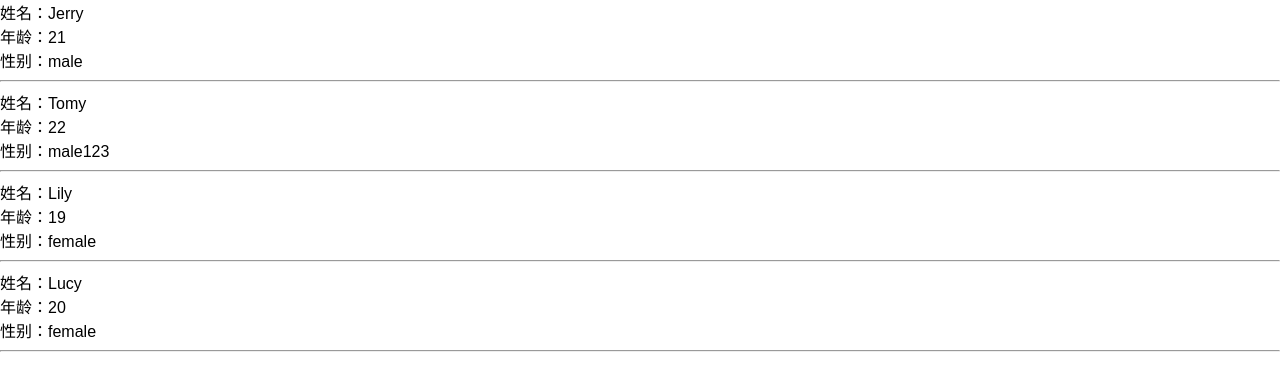
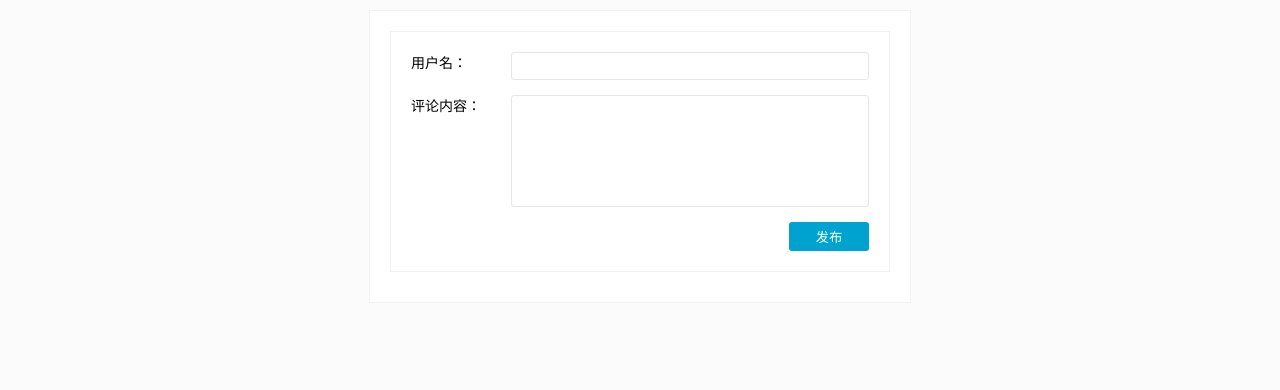
Before and after one commit to sycoco/practice-set, a React (Create React App) app in the folder my-app/: page / in a window 1280 px wide. Shown: the top 390 px of the page. Built offline with nearby package versions, Linux system fonts and the light colour scheme.

Commit message:
评论功能

```diff
--- /dev/null
+++ b/my-app/src/Comment.js
@@ -0,0 +1,16 @@
+import React, { Component } from 'react'
+
+class Comment extends Component {
+    render () {
+        return (
+            <div className='comment'>
+                <div className='comment-user'>
+                    <span>{this.props.comment.username} </span>：
+                </div>
+                <p>{this.props.comment.content}</p>
+            </div>
+        )
+    }
+}
+
+export default Comment
--- /dev/null
+++ b/my-app/src/CommentApp.js
@@ -0,0 +1,28 @@
+import React, { Component } from 'react'
+import CommentInput from './CommentInput'
+import CommentList from './CommentList'
+
+class CommentApp extends Component {
+    constructor() {
+        super();
+        this.state = {
+            comments: []
+        }
+    }
+    handleSubmitComment (comment) {
+        this.state.comments.push(comment);
+        this.setState({
+            comments: this.state.comments
+        })
+    }
+    render() {
+        return (
+            <div className='wrapper'>
+                <CommentInput onSubmit={this.handleSubmitComment.bind(this)}/>
+                <CommentList comments={this.state.comments}/>
+            </div>
+        )
+    }
+}
+
+export default CommentApp
--- /dev/null
+++ b/my-app/src/CommentInput.js
@@ -0,0 +1,55 @@
+import React, { Component } from 'react'
+
+class CommentInput extends Component {
+    constructor() {
+        super();
+        this.state= {
+            username: '',
+            content: ''
+        }
+        console.log(this,'this.props---constructor');
+    }
+    handleUsernameChange (event) {
+        this.setState({
+            username: event.target.value
+        })
+    }
+    handleContentChange (event) {
+        this.setState({
+            content: event.target.value
+        })
+    }
+    handleSubmit () {
+        if (this.props.onSubmit) {
+            const { username, content } = this.state;
+            this.props.onSubmit({username, content})
+        }
+        this.setState({ content: '' })
+    }
+    render() {
+        return (
+            <div className='comment-input'>
+                <div className='comment-field'>
+                    <span className='comment-field-name'>用户名：</span>
+                    <div className='comment-field-input'>
+                        <input value={this.state.username}
+                               onChange={this.handleUsernameChange.bind(this)} />
+                    </div>
+                </div>
+                <div className='comment-field'>
+                    <span className='comment-field-name'>评论内容：</span>
+                    <div className='comment-field-input'>
+                        <textarea value={this.state.content} onChange={this.handleContentChange.bind(this)}/>
+                    </div>
+                </div>
+                <div className='comment-field-button'>
+                    <button onClick={this.handleSubmit.bind(this)}>
+                        发布
+                    </button>
+                </div>
+            </div>
+        )
+    }
+}
+
+export default CommentInput
--- /dev/null
+++ b/my-app/src/CommentList.js
@@ -0,0 +1,17 @@
+import React, { Component } from 'react'
+import Comment from './Comment'
+
+class CommentList extends Component {
+    static defaultProps = {
+        comments: []
+    }
+    render() {
+        return (
+            <div>
+                {this.props.comments.map((comment, i) => <Comment comment={comment} key={i} />)}
+            </div>
+        )
+    }
+}
+
+export default CommentList
--- a/my-app/src/index.css
+++ b/my-app/src/index.css
@@ -2,4 +2,103 @@
   margin: 0;
   padding: 0;
   font-family: sans-serif;
+  background-color: #fbfbfb;
 }
+
+.wrapper {
+  width: 500px;
+  margin: 10px auto;
+  font-size: 14px;
+  background-color: #fff;
+  border: 1px solid #f1f1f1;
+  padding: 20px;
+}
+
+/* 评论框样式 */
+.comment-input {
+  background-color: #fff;
+  border: 1px solid #f1f1f1;
+  padding: 20px;
+  margin-bottom: 10px;
+}
+
+.comment-field {
+  margin-bottom: 15px;
+  display: flex;
+}
+
+.comment-field .comment-field-name {
+  display: flex;
+  flex-basis: 100px;
+  font-size: 14px;
+}
+
+.comment-field .comment-field-input {
+  display: flex;
+  flex: 1;
+}
+
+.comment-field-input input,
+.comment-field-input textarea {
+  border: 1px solid #e6e6e6;
+  border-radius: 3px;
+  padding: 5px;
+  outline: none;
+  font-size: 14px;
+  resize: none;
+  flex: 1;
+}
+
+.comment-field-input textarea {
+  height: 100px;
+}
+
+.comment-field-button {
+  display: flex;
+  justify-content: flex-end;
+}
+
+.comment-field-button button {
+  padding: 5px 10px;
+  width: 80px;
+  border: none;
+  border-radius: 3px;
+  background-color: #00a3cf;
+  color: #fff;
+  outline: none;
+  cursor: pointer;
+}
+
+.comment-field-button button:active {
+  background: #13c1f1;
+}
+
+/* 评论列表样式 */
+.comment-list {
+  background-color: #fff;
+  border: 1px solid #f1f1f1;
+  padding: 20px;
+}
+
+/* 评论组件样式 */
+.comment {
+  display: flex;
+  border-bottom: 1px solid #f1f1f1;
+  margin-bottom: 10px;
+  padding-bottom: 10px;
+  min-height: 50px;
+}
+
+.comment .comment-user {
+  flex-shrink: 0;
+}
+
+.comment span {
+  color: #00a3cf;
+  font-style: italic;
+}
+
+.comment p {
+  margin: 0;
+  /*text-indent: 2em;*/
+}
--- a/my-app/src/index.js
+++ b/my-app/src/index.js
@@ -1,93 +1,9 @@
-import React, { Component } from 'react'
+import React from 'react'
 import ReactDOM from 'react-dom'
+import CommentApp from './CommentApp'
 import './index.css'
 
-class Header extends Component {
-    render () {
-        return (
-            <div>
-                <Title/>
-                <LikeButton wordings={{likedText: '已赞1', unlikedText: '赞2'}}
-                            onClick={() => console.log('Click on like button!')}/>
-            </div>
-        )
-    }
-}
-class Title extends Component {
-    handleClickOnTitle (word,e) {
-        console.log(this,word);
-    }
-    render () {
-        return (
-            <h1 onClick={this.handleClickOnTitle.bind(this,'hello')}>React title 小书</h1>
-        )
-    }
-}
-class Main extends Component {
-    render () {
-        return (
-            <p>this is main</p>
-        )
-    }
-}
-class Footer extends Component {
-    render () {
-        return (
-            <p>this is Footer</p>
-        )
-    }
-}
-class Wrapper extends Component {
-    render(){
-        return(
-            <div>
-                <Header/>
-                <Main/>
-                <Footer/>
-            </div>
-        )
-    }
-}
-class LikeButton extends Component {
-    constructor () {
-        super();
-        this.state = { isLiked: false , isSelected: false}
-    }
-
-    handleClickOnLikeButton () {
-        this.setState({
-            isLiked: !this.state.isLiked,
-            isSelected: !this.state.isSelected
-        });
-        if (this.props.onClick) {
-            this.props.onClick();
-        }
-    }
-
-    render () {
-        const users = [
-            { username: 'Jerry', age: 21, gender: 'male' },
-            { username: 'Tomy', age: 22, gender: 'male123' },
-            { username: 'Lily', age: 19, gender: 'female' },
-            { username: 'Lucy', age: 20, gender: 'female' }
-        ];
-        return (
-            <div>
-                {users.map((user) => {
-                    return (
-                        <div>
-                            <div>姓名：{user.username}</div>
-                            <div>年龄：{user.age}</div>
-                            <div>性别：{user.gender}</div>
-                            <hr />
-                        </div>
-                    )
-                })}
-            </div>
-        )
-    }
-}
 ReactDOM.render(
-    <LikeButton />,
+    <CommentApp />,
     document.getElementById('root')
-);
+)
```
